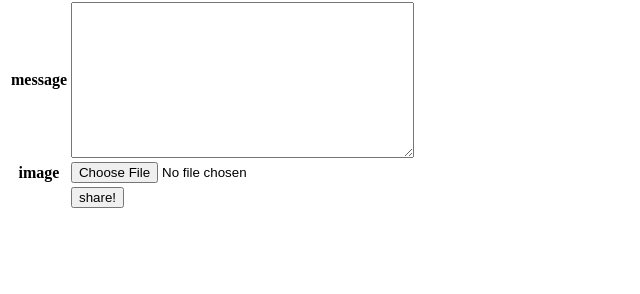
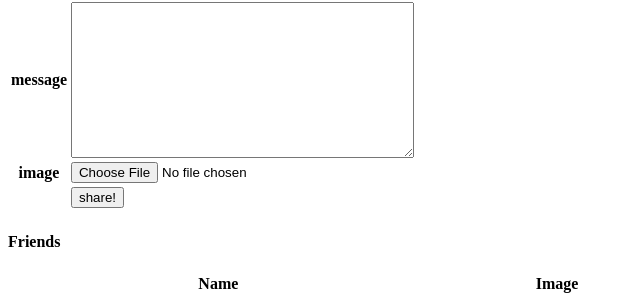
Before and after one commit to serra98/CS108, a Django app: page /mini_fb/profile/5 in a window 1280 px wide. Shown: the part 1108-1402 px from the top of the page, without its empty margins (0-640 px from the left). Before the commit the page ends 1316 px from the top, so only its background shows below. Run offline with Django 3.2, Linux system fonts and the light colour scheme; data comes from the database, SQL or seed files in the repository; both versions use the stored data as it was after the commit; parts of the project's set-up code (start-up, migrations or seed data) failed here and were passed over.

Commit message:
modified/added

```diff
--- a/mini_fb/models.py
+++ b/mini_fb/models.py
@@ -15,11 +15,17 @@ class Profile(models.Model):
     home_town = models.TextField(blank = True)
     email = models.TextField(blank = True)
     prof_url = models.URLField(blank = True)
+    friends = models.ManyToManyField("self")
 
     def __str__(self):
         '''return in string format of the object'''
         return '%s, %s ,%s' % (self.first_name , self.last_name, self.home_town)
 
+    def get_friends(self):
+        '''return a queryset of all friends for this profile.'''
+        #result = Profile.objects.filter(friends = self.pk)
+        result = self.friends.all()
+        return result
 
     # get status message of this profile
     def get_status_messages(self):
@@ -30,6 +36,16 @@ class Profile(models.Model):
     def get_absolute_url(self):
         '''return a URL to display this profile object.'''
         return reverse("show_profile_page",kwargs ={"pk": self.pk})
+
+    def get_news_feed(self):
+        '''return a QuerySet of all StatusMessages by this Profile and all of its friends.'''
+        news = StatusMessage.objects.filter(profile__in=self.friends.all()).order_by("-timestamp")
+        return news
+
+    def get_friends_suggestions(self):
+        '''return a QuerySet of all Profile that could be added as friends.'''
+        possible_friends = friend_suggestions = Profile.objects.exclude(pk__in = [self.pk])
+        return possible_friends
 
 class StatusMessage(models.Model):
     '''encapsulate the statusmessage'''
--- a/mini_fb/templates/mini_fb/base.html
+++ b/mini_fb/templates/mini_fb/base.html
@@ -1,3 +1,4 @@
+
 <!-- templates/base.html-->
 <html>
     <body>
--- a/mini_fb/templates/mini_fb/show_profile_page.html
+++ b/mini_fb/templates/mini_fb/show_profile_page.html
@@ -4,6 +4,8 @@
 
 {% block content %}
 <a href = "{% url 'update_profile' profile.pk %}">Edit this profile</a>
+<a href = "{% url 'news_feed' profile.pk %}">Click for News Feed</a>
+<a href = "{% url 'show_possible_friends' profile.pk %}">Show Possible friends</a>
 
 <center>
 <h1> {{profile.first_name}} {{profile.last_name}} </h1>
@@ -68,4 +70,30 @@
         </table>
     </form>
 
+    <h4> Friends </h4>
+
+        <ul>
+                <table>
+                        <colgroup>
+                            <col span = "1" style="width: 30%;">
+                            <col span = "1" style="width: 30%;">
+                        </colgroup>
+                        <tr>
+                            <th>Name</th>
+                            <th>Image</th>
+                        </tr>
+                        {% if profile.get_friends %}
+                        {% for x in profile.get_friends %}
+                            <tr>
+                                <td><center> <a href = "{% url 'show_profile_page' x.pk %}">{{x.first_name}} {{x.last_name}}</a> </center></td>
+                                <td><img src="{{x.prof_url}}" style="max-width: 200;">  </td>
+                            </tr>
+
+                        {% endfor %}
+                        {% else %}
+                        {{profile.first_name}} doesn't have any friends.
+                        {% endif %}
+                </table>
+            </ul>
+
 {% endblock %}
--- a/mini_fb/templates/mini_fb/update_profile_form.html
+++ b/mini_fb/templates/mini_fb/update_profile_form.html
@@ -5,7 +5,7 @@
 
 <h2>Update a  profile</h2>
 
-<form method = 'POST'>
+<form method = 'POST'  action="/mini_fb/profile/{{profile.pk}}/update">
     {% csrf_token %}
     <!-- {{form}} -->
     <table>
--- a/mini_fb/urls.py
+++ b/mini_fb/urls.py
@@ -1,7 +1,7 @@
 # mini_fb/urls.py
 
 from django.urls import path
-from .views import ShowAllProfilesView , ShowProfilePageView , CreateProfileView , UpdateProfileView ,create_status_message , DeleteStatusMessageView  #our view class definition
+from .views import ShowAllProfilesView , ShowProfilePageView , CreateProfileView , UpdateProfileView ,create_status_message , DeleteStatusMessageView , ShowNewsFeedView ,ShowPossibleFriendsView , add_friend #our view class definition
 
 urlpatterns = [
     path('',ShowAllProfilesView.as_view(), name='show_all_profiles'), #generic class - base view
@@ -9,5 +9,8 @@ urlpatterns = [
     path('profile/<int:pk>/update',UpdateProfileView.as_view(), name = 'update_profile'),
     path('profile/<int:pk>/post_status',create_status_message,name = 'post_status'),
     path('create_profile',CreateProfileView.as_view(),name='create_profile'),
+    path('profile/<int:pk>/news_feed',ShowNewsFeedView.as_view(), name = 'news_feed'),
+    path('profile/<int:pk>/show_possible_friends',ShowPossibleFriendsView.as_view(),name = 'show_possible_friends'),
+    path('profile/<int:profile_pk>/add_friend/<int:friend_pk>',add_friend,name ='add_friend'),
     path('profile/<int:profile_pk>/delete_status/<int:status_pk>',DeleteStatusMessageView.as_view(),name = 'delete_status')
 ]
--- a/mini_fb/views.py
+++ b/mini_fb/views.py
@@ -35,6 +35,19 @@ class ShowProfilePageView(DetailView):
         return context
 
 
+class ShowNewsFeedView(DetailView):
+    '''do everything we want withuot overriding any method. '''
+
+    model = Profile
+    template_name = 'mini_fb/show_news_feed.html'
+    context_object_name = 'profile'
+
+
+class ShowPossibleFriendsView(DetailView):
+    '''will do everything we want, without overriding any methods.'''
+    model = Profile
+    template_name = 'mini_fb/show_possible_friends.html'
+    context_object_name = 'profile'
 
 class CreateProfileView(CreateView):
     '''A view to create a new quote and save it to tjhe database'''
@@ -116,3 +129,19 @@ class DeleteStatusMessageView(DeleteView):
         profile_pk = self.kwargs['profile_pk']
 
         return reverse('show_profile_page', kwargs={'pk':profile_pk})
+
+
+def add_friend(request,profile_pk,friend_pk):
+    ''' process the add_friend request, to add a friend for a given profile. '''
+
+    # find the profile object which is adding the friend and store it into variable
+    profile = Profile.objects.get(pk=profile_pk)
+
+    #find the profile object of the friend to add, and store it into another variable
+    friend = Profile.objects.get(pk=friend_pk)
+
+    #add that friend's {rofile into the profile.friends object using the method add.
+    profile.friends.add(friend)
+
+    #return / save the profile object
+    return redirect(reverse ('show_profile_page', kwargs={'pk':profile_pk}))
```
Also changed, not shown: mini_fb/templates/mini_fb/show_news_feed.html (added, +35 -0 lines), mini_fb/templates/mini_fb/show_possible_friends.html (added, +36 -0 lines), db.sqlite3, media/74906715_422553011757537_6973906542189871104_n.jpg (added), mini_fb/migrations/0006_profile_friends.py (added).
